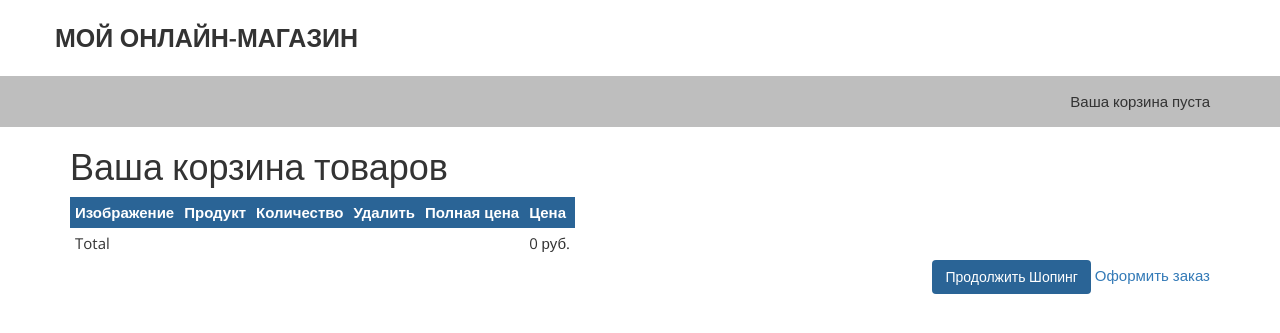
After one commit to Takinado/django_shop, a Django app: page /cart/ in a window 1280 px wide. The commit adds this page. Shown: the top 333 px of the page. Run offline with Django 3.2, Linux system fonts and the light colour scheme; some libraries are stand-ins or nearby versions.

Commit message:
Made display cart, add the ability to add and remove goods from cart

```diff
--- a/assets/css/style.css
+++ b/assets/css/style.css
@@ -66,3 +66,51 @@ body {
 .product-detail h2 {
     font-size: 18px;
 }
+
+form.add {
+    margin-bottom: 10px;
+}
+
+form.add label {
+    margin-right: 10px;
+}
+
+#id_quantity {
+    padding: 5px 10px;
+    border-radius: 3px;
+}
+
+form.add button[type="submit"] {
+    background: #2a6496;
+    border-radius: 3px;
+    border: 0;
+    padding: 5px 10px;
+    color: white;
+}
+
+.table-cart {
+    width: 100%;
+    margin: 10px 0;
+}
+
+.cart-img {
+    width: 10%;
+}
+
+th, td {
+    padding: 5px;
+}
+
+thead {
+    background: #2a6496;
+    color: white;
+}
+
+.btn {
+    background: #2a6496;
+    color: white;
+}
+
+.btn-light {
+    background: #808080;
+}
--- /dev/null
+++ b/cart/admin.py
@@ -0,0 +1 @@
+# Register your models here.
--- /dev/null
+++ b/cart/apps.py
@@ -0,0 +1,5 @@
+from django.apps import AppConfig
+
+
+class CartConfig(AppConfig):
+    name = 'cart'
--- /dev/null
+++ b/cart/cart.py
@@ -0,0 +1,62 @@
+from decimal import Decimal
+
+from django.conf import settings
+
+from shop.models import Product
+
+
+class Cart(object):
+    def __init__(self, request):
+        # Initializing user basket
+        self.session = request.session
+        cart = self.session.get(settings.CART_SESSION_ID)
+        if not cart:
+            # Save user cart into session
+            cart = self.session[settings.CART_SESSION_ID] = {}
+        self.cart = cart
+
+    # Adding a product to the user's cart or updating the product quantity
+    def add(self, product, quantity=1, update_quantity=False):
+        product_id = str(product.id)
+        if product_id not in self.cart:
+            self.cart[product_id] = {
+                'quantity': 0,
+                'price': str(product.price)
+            }
+        if update_quantity:
+            self.cart[product_id]['quantity'] = quantity
+        else:
+            self.cart[product_id]['quantity'] += quantity
+        self.save()
+
+    # Save data to the session
+    def save(self):
+        self.session[settings.CART_SESSION_ID] = self.cart
+        self.session.modified = True
+
+    def remove(self, product):
+        product_id = str(product.id)
+        if product_id in self.cart:
+            del self.cart[product_id]
+            self.save()
+
+    def __iter__(self):
+        product_ids = self.cart.keys()
+        products = Product.objects.filter(id__in=product_ids)
+        for product in products:
+            self.cart[str(product.id)]['product'] = product
+
+        for item in self.cart.values():
+            item['price'] = Decimal(item['price'])
+            item['total_price'] = item['price'] * item['quantity']
+            yield item
+
+    def __len__(self):
+        return sum(item['quantity'] for item in self.cart.values())
+
+    def get_total_price(self):
+        return sum(Decimal(item['price']) * item['quantity'] for item in self.cart.values())
+
+    def clear(self):
+        del self.session[settings.CART_SESSION_ID]
+        self.session.modified = True
--- /dev/null
+++ b/cart/forms.py
@@ -0,0 +1,8 @@
+from django import forms
+
+PRODUCT_QUANTITY_CHOICES = [(i, str(i)) for i in range(1, 21)]
+
+
+class CartAddProductForm(forms.Form):
+    quantity = forms.TypedChoiceField(choices=PRODUCT_QUANTITY_CHOICES, coerce=int)
+    update = forms.BooleanField(required=False, initial=False, widget=forms.HiddenInput)
--- /dev/null
+++ b/cart/models.py
@@ -0,0 +1 @@
+# Create your models here.
--- /dev/null
+++ b/cart/tests.py
@@ -0,0 +1 @@
+# Create your tests here.
--- /dev/null
+++ b/cart/urls.py
@@ -0,0 +1,10 @@
+from django.urls import path
+
+from .views import cart_remove, cart_add, cart_detail
+
+app_name = 'cart'
+urlpatterns = [
+    path('remove/<int:product_id>/', cart_remove, name='cart_remove'),
+    path('add/<int:product_id>/', cart_add, name='cart_add'),
+    path('', cart_detail, name='cart_detail'),
+]
--- /dev/null
+++ b/cart/views.py
@@ -0,0 +1,34 @@
+from django.shortcuts import render, get_object_or_404, redirect
+from django.views.decorators.http import require_POST
+
+from shop.models import Product
+from .cart import Cart
+from .forms import CartAddProductForm
+
+
+@require_POST
+def cart_add(request, product_id):
+    cart = Cart(request)
+    product = get_object_or_404(Product, id=product_id)
+    form = CartAddProductForm(request.POST)
+    if form.is_valid():
+        cd = form.cleaned_data
+        cart.add(
+            product=product,
+            quantity=cd['quantity'],
+            update_quantity=cd['update'],
+        )
+    return redirect('cart:cart_detail')
+
+
+def cart_remove(request, product_id):
+    cart = Cart(request)
+    product = get_object_or_404(Product, id=product_id)
+    cart.remove(product)
+    return redirect('cart:cart_detail')
+
+
+def cart_detail(request):
+    cart = Cart(request)
+    context = {'cart': cart}
+    return render(request, 'cart/cart_detail.html', context)
--- a/django_shop/settings.py
+++ b/django_shop/settings.py
@@ -39,6 +39,7 @@ INSTALLED_APPS = [
     'bootstrap3',
 
     'shop',
+    'cart',
 
     "debug_toolbar",
     "django_extensions",
@@ -123,6 +124,8 @@ STATICFILES_DIRS = (
     os.path.join(BASE_DIR, 'assets'),
 )
 
+CART_SESSION_ID = 'cart'
+
 try:
     from .local_settings import *
 except ImportError:
--- a/django_shop/urls.py
+++ b/django_shop/urls.py
@@ -21,6 +21,7 @@ from django_shop import settings
 
 urlpatterns = [
     path('admin/', admin.site.urls),
+    path('cart/', include('cart.urls', namespace='cart')),
     path('', include('shop.urls', namespace='shop')),
 ]
 
--- /dev/null
+++ b/templates/cart/cart_detail.html
@@ -0,0 +1,46 @@
+{% extends "shop/base.html" %}
+{% block title %}
+    Ваша корзина товаров
+{% endblock %}
+{% block content %}
+    <h1>Ваша корзина товаров</h1>
+    <table class="cart">
+        <thead>
+        <tr>
+            <th>Изображение</th>
+            <th>Продукт</th>
+            <th>Количество</th>
+            <th>Удалить</th>
+            <th>Полная цена</th>
+            <th>Цена</th>
+        </tr>
+        </thead>
+        <tbody>
+        {% for item in cart %}
+            {% with product=item.product %}
+                <tr>
+                    <td>
+                        <a href="{{ product.get_absolute_url }}">
+                            <img src="{{ product.image.url }}" alt=""/>
+                        </a>
+                    </td>
+                    <td>{{ product.name }}</td>
+                    <td>{{ item.quantity }}</td>
+                    <td><a href="{% url "cart:cart_remove" product.id %}">Удалить</a></td>
+                    <td class="num">{{ item.price }} руб.</td>
+                    <td class="num">{{ item.total_price }} руб.</td>
+                </tr>
+            {% endwith %}
+        {% endfor %}
+        <tr class="total">
+            <td>Total</td>
+            <td colspan="4"></td>
+            <td class="num">{{ cart.get_total_price }} руб.</td>
+        </tr>
+        </tbody>
+    </table>
+    <p class="text-right">
+        <a href="{% url "shop:product_list" %}" class="btn">Продолжить Шопинг</a>
+        <a href="#">Оформить заказ</a>
+    </p>
+{% endblock %}
```
Also changed, not shown: shop/views.py (+7 -2 lines), templates/shop/product_detail.html (+8 -7 lines), cart/__init__.py (added), cart/migrations/__init__.py (added).
